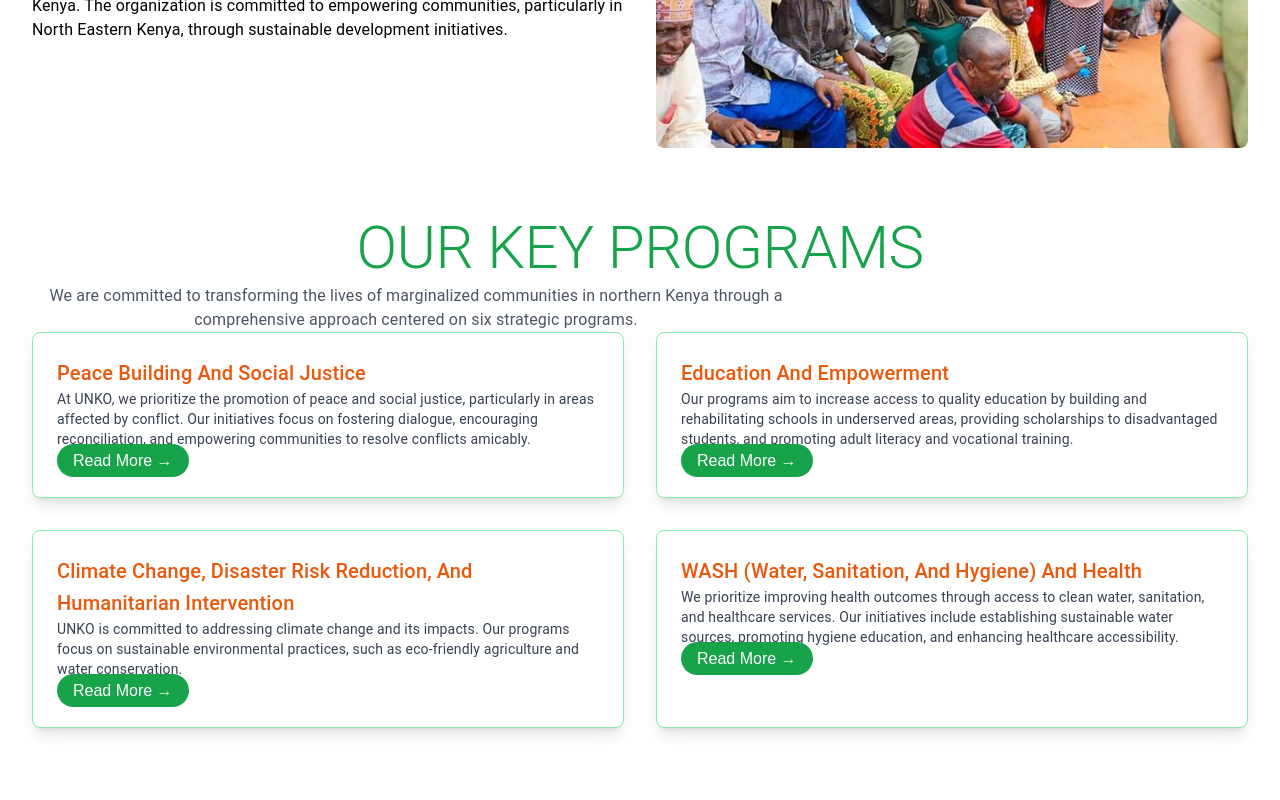
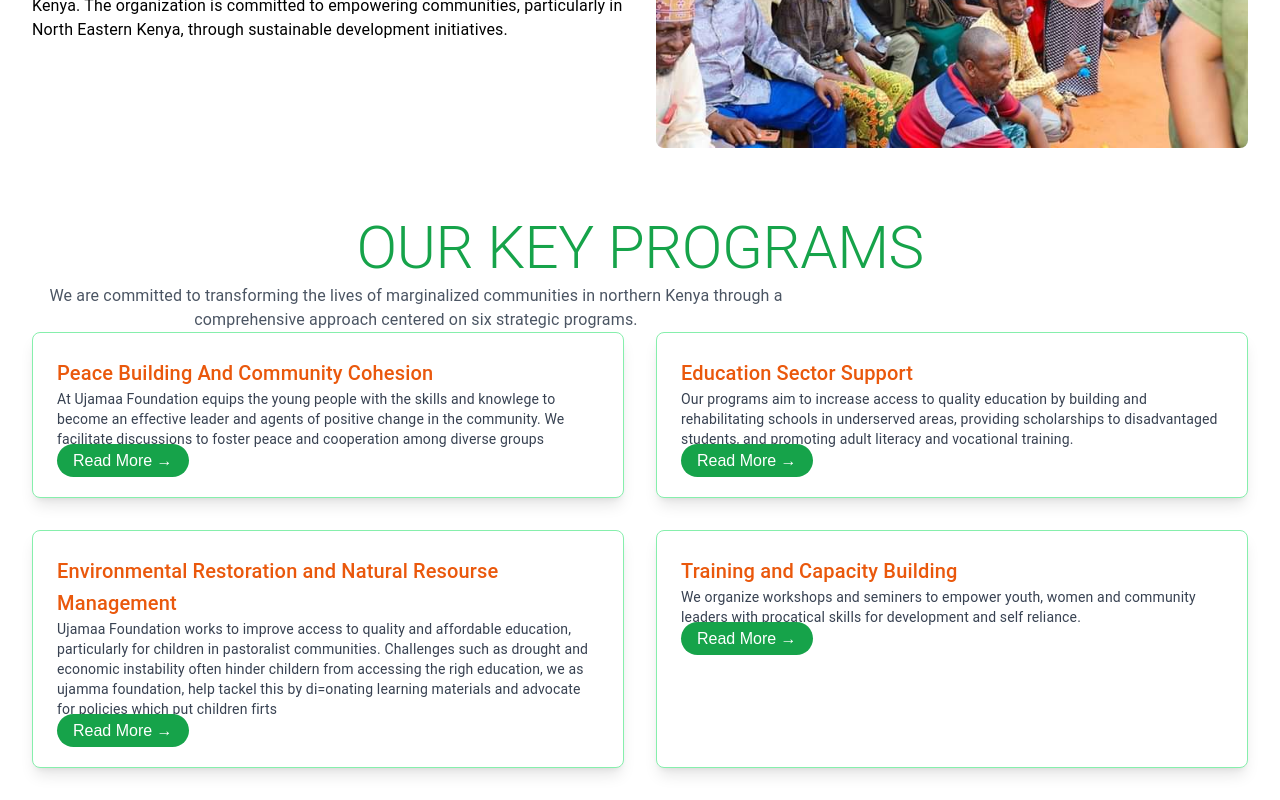
Before and after one commit to ahmednule/Ujamaa-Foundation, a Next.js app: page / in a window 1280 px wide. Shown: the part 1279-2079 px from the top of the page. Before the commit the page ends 2039 px from the top, so only its background shows below. Built offline with nearby package versions, Linux system fonts and the light colour scheme.

Commit message:
fix: small fixes so that the code would be easy to maintain

```diff
--- a/src/components/KeyPrograms.jsx
+++ b/src/components/KeyPrograms.jsx
@@ -1,38 +1,13 @@
 "use client";
 
 import { Typography } from "@mui/material";
+import {programs} from "@components/lib/CardLinks"
 
 export default function KeyPrograms() {
-  const programs = [
-    {
-      title: "Peace Building And Social Justice",
-      description:
-        "At UNKO, we prioritize the promotion of peace and social justice, particularly in areas affected by conflict. Our initiatives focus on fostering dialogue, encouraging reconciliation, and empowering communities to resolve conflicts amicably.",
-      link: "#",
-    },
-    {
-      title: "Education And Empowerment",
-      description:
-        "Our programs aim to increase access to quality education by building and rehabilitating schools in underserved areas, providing scholarships to disadvantaged students, and promoting adult literacy and vocational training.",
-      link: "#",
-    },
-    {
-      title: "Climate Change, Disaster Risk Reduction, And Humanitarian Intervention",
-      description:
-        "UNKO is committed to addressing climate change and its impacts. Our programs focus on sustainable environmental practices, such as eco-friendly agriculture and water conservation.",
-      link: "#",
-    },
-    {
-      title: "WASH (Water, Sanitation, And Hygiene) And Health",
-      description:
-        "We prioritize improving health outcomes through access to clean water, sanitation, and healthcare services. Our initiatives include establishing sustainable water sources, promoting hygiene education, and enhancing healthcare accessibility.",
-      link: "#",
-    },
-  ];
+
 
   return (
     <div className="p-8">
-      {/* Header Section */}
       <Typography variant="h2" className="text-center text-green-600 font-bold mb-4">
         OUR KEY PROGRAMS
       </Typography>
@@ -44,7 +19,6 @@ export default function KeyPrograms() {
         Kenya through a comprehensive approach centered on six strategic programs.
       </Typography>
 
-      {/* Programs Section */}
       <div className="grid grid-cols-1 md:grid-cols-2 gap-8">
         {programs.map((program, index) => (
           <div
```
